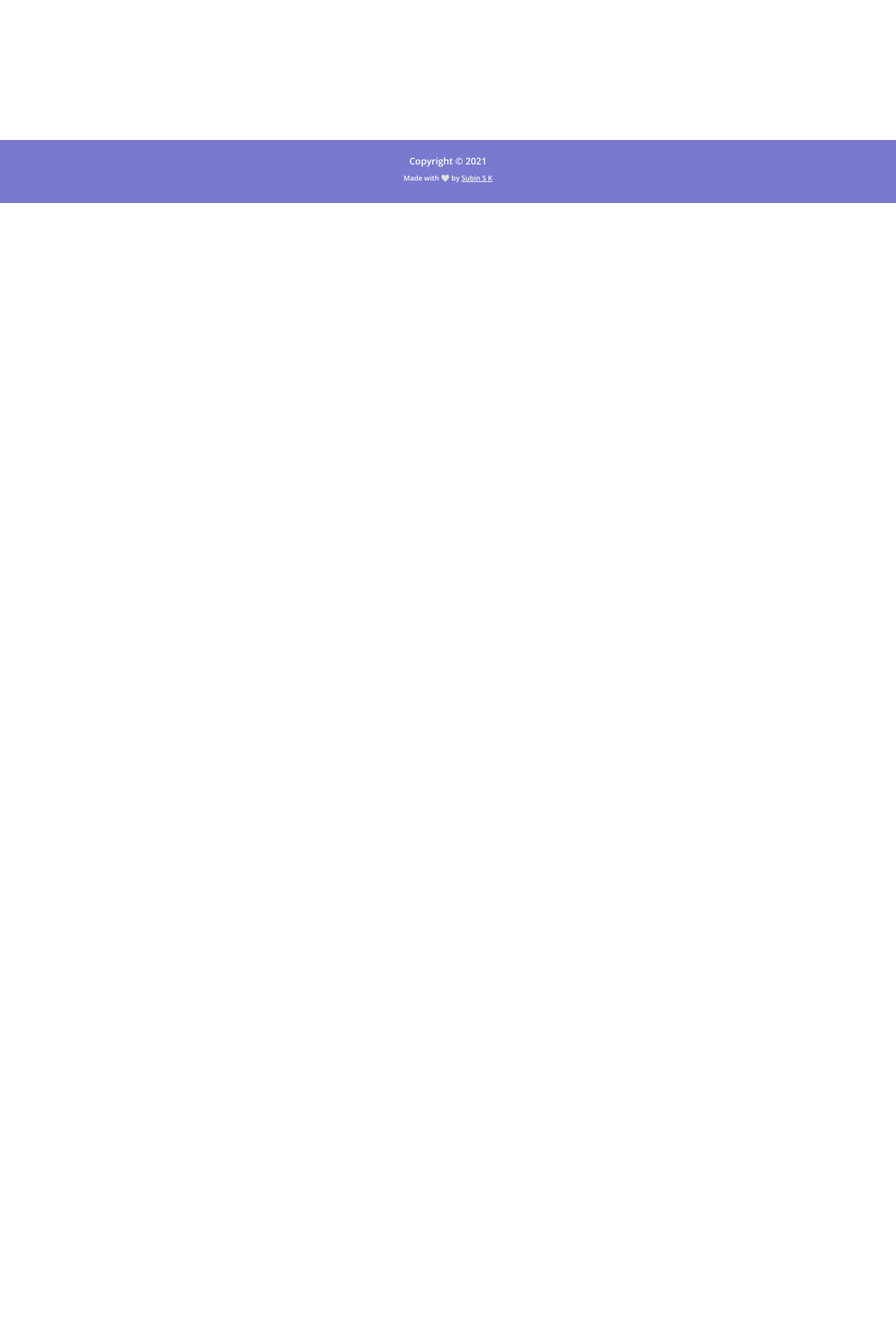
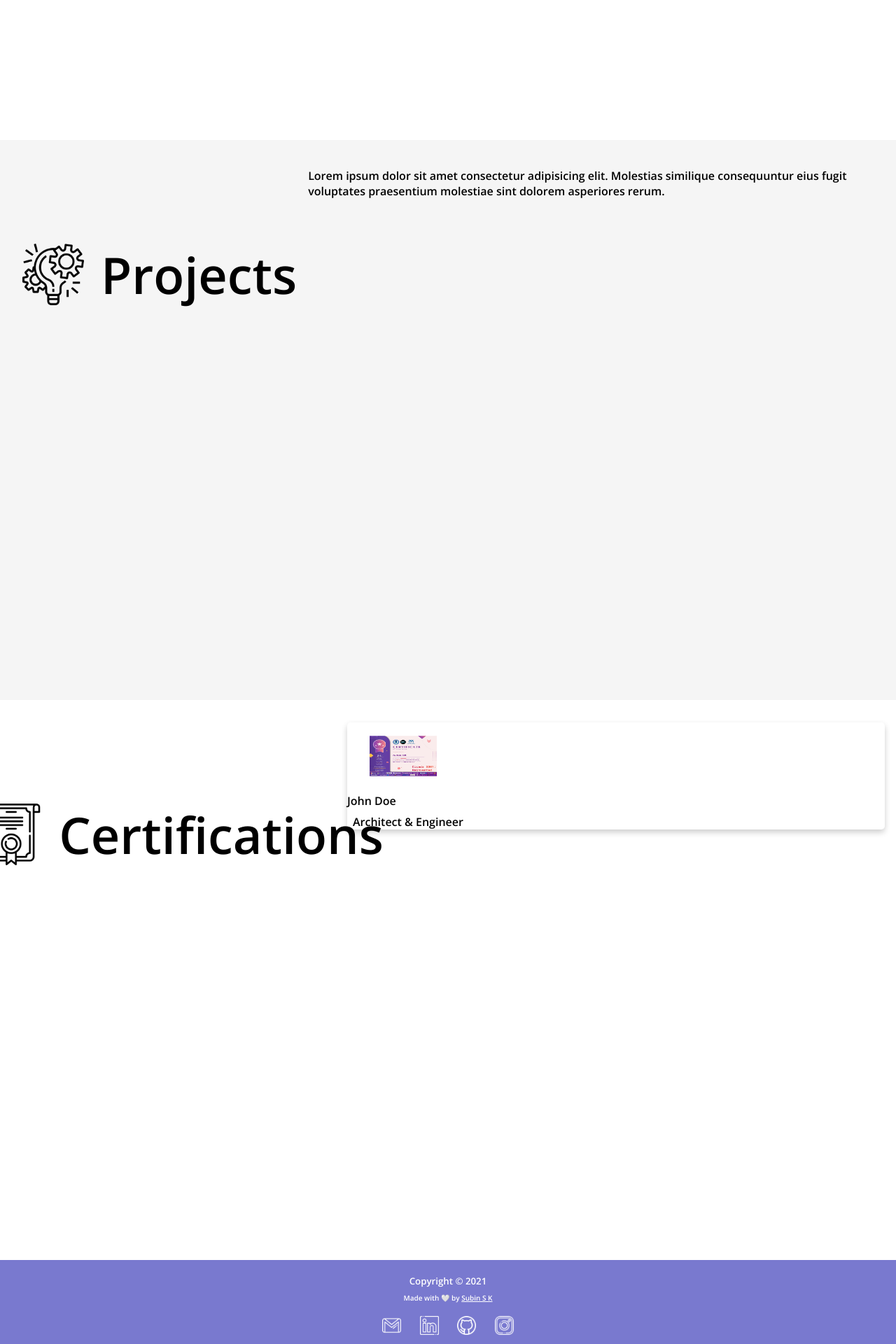
Before and after one commit to subinsk/Portfolio, a Flask app: page / in a window 1280 px wide. Shown: the part 3000-4920 px from the top of the page at 70% size. Before the commit the page ends 3290 px from the top, so only its background shows below. Run offline with Flask 2, Linux system fonts and the light colour scheme; some web fonts are replaced.

Commit message:
cards done

```diff
--- a/static/scripts/base.js
+++ b/static/scripts/base.js
@@ -1,6 +1,6 @@
 function Home(){
     $('html, body').animate({
-        'scrollTop' : $(".home").position().top
+        'scrollTop' : $(".intro_cont").position().top
     });
 }
 function About(){
@@ -23,6 +23,11 @@ function Projects(){
         'scrollTop' : $(".projects").position().top
     });
 }
+function Certificates(){
+    $('html, body').animate({
+        'scrollTop' : $(".certificates").position().top
+    });
+}
 function Contact(){
     $('html, body').animate({
         'scrollTop' : $(".contact").position().top
--- a/static/styles/base.css
+++ b/static/styles/base.css
@@ -8,10 +8,15 @@
 body{
     overflow: auto;
 }
+a{
+    text-decoration: none;
+}
 header{
     display: flex;
     position: fixed;
     flex-direction: row;
+    justify-content: space-between;
+    box-shadow: 0px 1px 6px 0px #888888 ;
     width: 100%;
     z-index: 999;
     background-color: white;
@@ -26,6 +31,35 @@ li{
     margin: 0.5rem;
     list-style-type: none;
     cursor: pointer;
+    transition: all .2s ease-in-out;
+
+}
+li:hover{
+
+    -webkit-moz-transform: scale(1.1);
+    -webkit-ms-transform: scale(1.1);
+    transform: scale(1.1);
+    text-shadow: 0px 0.1px #272626b4;
+}
+
+.sm_header{
+    display: flex;
+    justify-content: center;
+    align-items: center;
+
+}
+.sm_icons{
+    transition: all .2s ease-in-out;
+    width: 1.7rem;
+    height: auto;
+    margin: 0.7rem;
+}
+.sm_icons:hover{
+    -webkit-moz-transform: scale(1.1);
+    -webkit-ms-transform: scale(1.1);
+    transform: scale(1.1);
+
+
 }
 
 footer{
@@ -36,7 +70,19 @@ footer{
     align-items: center;
     padding: 1.3rem;
 }
-
+.footer_cont{
+    display: flex;
+    flex-direction: column;
+    justify-content: center;
+    align-items: center;
+}
 #f_outro{
     font-size: 10px;
 }
+
+.sm_icons_footer{
+    filter: invert();
+    width: 1.7rem;
+    height: auto;
+    margin: 0.7rem;
+}
--- a/static/styles/homepage.css
+++ b/static/styles/homepage.css
@@ -77,7 +77,7 @@ span,p{
     width: 100%;
     height: 100%;
 }
-/* Sills Section */
+/* Skills Section */
 
 .skills{
     display: flex;
@@ -145,3 +145,82 @@ span,p{
     width: 100%;
     height: 100%;
 }
+/* Projects Section */
+
+.projects{
+    display: flex;
+    flex-direction: row;
+    height: 100vh;
+    padding: 2rem 1rem 2rem 1rem;
+    background-color: whitesmoke;
+
+}
+
+.projects_icon{
+    display: flex;
+    flex-direction: row;
+    justify-content: center;
+    align-items: center;
+    width: 30rem;
+    height: 20rem;
+}
+#projects_icon{
+    width: auto;
+    height: 5.5rem;
+    margin: 1rem;
+
+
+}
+
+.projects_cont{
+    width: 100%;
+    height: 100%;
+}
+/* Certificates Section */
+
+.certificates{
+    display: flex;
+    flex-direction: row;
+    height: 100vh;
+    padding: 2rem 1rem 2rem 1rem;
+
+}
+
+.certificates_icon{
+    display: flex;
+    flex-direction: row;
+    justify-content: center;
+    align-items: center;
+    width: 30rem;
+    height: 20rem;
+}
+#certificates_icon{
+    width: auto;
+    height: 5.5rem;
+    margin: 1rem;
+
+
+}
+
+.cards{
+    height: 100%;
+    width: 100%;
+}
+.card {
+    box-shadow: 0 4px 8px 0 rgba(0,0,0,0.2);
+    transition: 0.3s;
+    border-radius: 5px;
+    padding: 0rem;
+  }
+
+  .cer_img {
+      width: 10rem;
+      height: 6rem;
+    transform: scale(0.6);
+  }
+  .card:hover {
+    box-shadow: 0 8px 16px 0 rgba(0,0,0,0.2);
+  }
+  .card_cont {
+
+  }
--- a/templates/base.html
+++ b/templates/base.html
@@ -8,7 +8,8 @@
     <title>{% block title %}
 
         {% endblock title %} </title>
-        <script src="https://code.jquery.com/jquery-3.6.0.min.js" integrity="sha256-/xUj+3OJU5yExlq6GSYGSHk7tPXikynS7ogEvDej/m4=" crossorigin="anonymous"></script>
+    <script src="https://code.jquery.com/jquery-3.6.0.min.js"
+        integrity="sha256-/xUj+3OJU5yExlq6GSYGSHk7tPXikynS7ogEvDej/m4=" crossorigin="anonymous"></script>
     <link rel="stylesheet" href="/static/styles/base.css">
     <link rel="stylesheet" href="/static/styles/homepage.css">
 </head>
@@ -16,14 +17,23 @@
 <body>
     <div class="bimg">
         <header>
+            <div class="headers">
                 <ul>
                     <li onclick="Home()">Home</li>
                     <li onclick="About()">About</li>
                     <li onclick="Skills()">Skills</li>
                     <li onclick="Education()">Education</li>
+                    <li onclick="Certificates()">Certifications</li>
                     <li onclick="Projects()">Projects</li>
                     <li onclick="Contact()">Contact</li>
                 </ul>
+            </div>
+            <div class="sm_header">
+                <a href=""><img class="sm_icons" src="/static/images/gmail_header.png" alt="Gmail"></a>
+                <a href="https://www.linkedin.com/in/subin-s-k-9b767219a/"><img class="sm_icons" src="/static/images/linkedin_header.png" alt="LinkedIn"></a>
+                <a href="https://github.com/subinsk"><img class="sm_icons" src="/static/images/github_header.png" alt="GitHub"></a>
+                <a href="https://www.instagram.com/subin_sk/"><img class="sm_icons" src="/static/images/instagram_header.png" alt="Instagram"></a>
+            </div>
 
 
         </header>
@@ -31,8 +41,17 @@
         {% endblock home_body %}
 
         <footer>
+            <div class="footer_cont">
                 <h5>Copyright &copy; 2021</h2>
                 <span id="f_outro">Made with 🤍 by <a style="text-decoration: underline; color: white;" href="https://www.linkedin.com/in/subin-s-k-9b767219a/">Subin S K</a></span>
+            </div>
+            <div class="sm_footer">
+                <a href=""><img class="sm_icons_footer" src="/static/images/gmail_footer.png" alt="Gmail"></a>
+                <a href="https://www.linkedin.com/in/subin-s-k-9b767219a/"><img class="sm_icons_footer" src="/static/images/linkedin_footer.png" alt="LinkedIn"> </a>
+                <a href="https://github.com/subinsk"><img class="sm_icons_footer" src="/static/images/github_footer.png" alt="GitHub"> </a>
+                <a href="https://www.instagram.com/subin_sk/"><img class="sm_icons_footer" src="/static/images/instagram_footer.png" alt="Instagram"></a>
+            </div>
+
         </footer>
     </div>
 </body>
--- a/templates/home.html
+++ b/templates/home.html
@@ -11,16 +11,48 @@
     </div>
 
     <div class="about">
-        <div class="abt_icon"><img id="abt_icon" src="/static/images/about_icon.png" alt="About"><p class="cont_heading">About </p></div>
-        <p id="abt_cont">Lorem ipsum dolor sit amet consectetur adipisicing elit. Molestias similique consequuntur eius fugit voluptates praesentium molestiae sint dolorem asperiores rerum.</p>
+        <div class="abt_icon"><img id="abt_icon" src="/static/images/about_icon.png" alt="About">
+            <p class="cont_heading">About </p>
+        </div>
+        <p id="abt_cont">I am a passionate Developer, I like to develop things which will bring a change in community.
+            <br> I basically develop web-apps. <br> Automation with Intelligence fascinates me, that's why I am a ML/AI
+            enthusiast. </p>
     </div>
     <div class="skills">
-        <div class="skills_icon"><img id="skills_icon" src="/static/images/skills_icon.png" alt="Skills"><p class="cont_heading">Skills </p></div>
+        <div class="skills_icon"><img id="skills_icon" src="/static/images/skills_icon.png" alt="Skills">
+            <p class="cont_heading">Skills </p>
+        </div>
         <p id="skills_cont"><img id="skills_png" src="/static/images/skills.png" alt="Skills"></p>
     </div>
     <div class="education">
-        <div class="edu_icon"><img id="edu_icon" src="/static/images/education_icon.png" alt="Education"><p class="cont_heading">Education</p></div>
-        <p id="edu_cont">Lorem ipsum dolor sit amet consectetur adipisicing elit. Molestias similique consequuntur eius fugit voluptates praesentium molestiae sint dolorem asperiores rerum.</p>
+        <div class="edu_icon"><img id="edu_icon" src="/static/images/education_icon.png" alt="Education">
+            <p class="cont_heading">Education</p>
+        </div>
+        <p id="edu_cont">Lorem ipsum dolor sit amet consectetur adipisicing elit. Molestias similique consequuntur eius
+            fugit voluptates praesentium molestiae sint dolorem asperiores rerum.</p>
+    </div>
+    <div class="projects">
+        <div class="projects_icon"><img id="projects_icon" src="/static/images/projects_icon.png" alt="Projects">
+            <p class="cont_heading">Projects</p>
+        </div>
+        <p id="projects_cont">Lorem ipsum dolor sit amet consectetur adipisicing elit. Molestias similique consequuntur
+            eius fugit voluptates praesentium molestiae sint dolorem asperiores rerum.</p>
+    </div>
+    <div class="certificates">
+        <div class="certificates_icon"><img id="certificates_icon" src="/static/images/certificate_icon.png"
+                alt="certificates">
+            <p class="cont_heading">Certifications</p>
+        </div>
+        <div class="cards">
+            <div class="card">
+                <img class="cer_img" src="/static/images/cicada_certificate.jpg" alt="Cicada Certificate">
+                <div class="card_cont">
+                    <h4><b>John Doe</b></h4>
+                    <p>Architect & Engineer</p>
+                </div>
+            </div>
+        </div>
+
     </div>
 
 
```
Also changed, not shown: static/images/certificate_icon.png (added), static/images/cicada_certificate.jpg (added), static/images/github_footer.png (added), static/images/github_header.png (added), static/images/gmail_footer.png (added), static/images/gmail_header.png (added), static/images/instagram_footer.png (added), static/images/instagram_header.png (added), static/images/linkedin_footer.png (added), static/images/linkedin_header.png (added), static/images/projects_icon.png (added), static/images/shapeai_bootcamp.jpg (added), 1 other file. Lines whose indentation alone changed are shown as unchanged.
